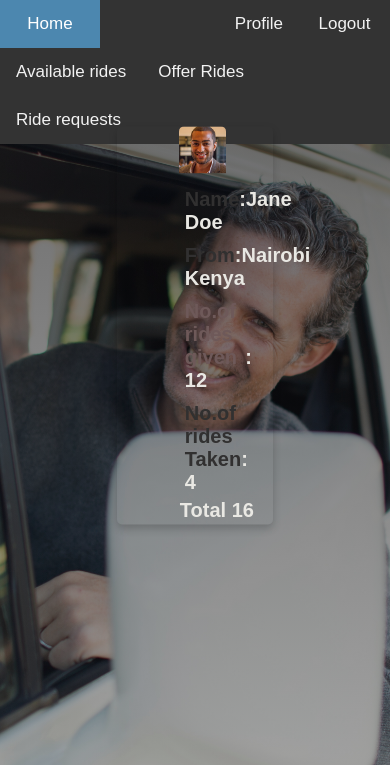
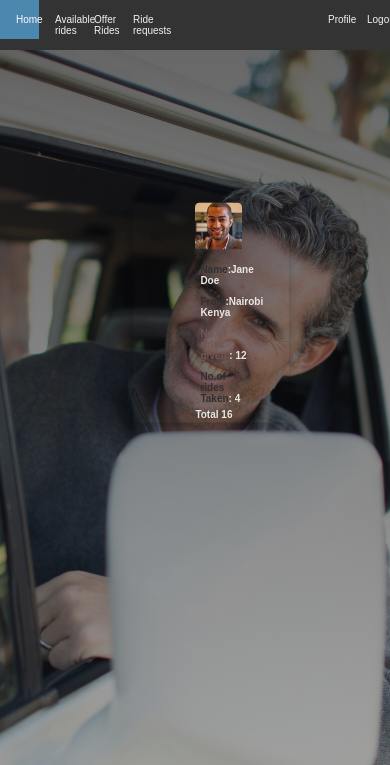
Before and after one commit to Quantum-35/Ride_My_Way, a PHP site: page /UI/Users/users.html in a window 390 px wide. Shown: the top 765 px of the page. Run offline with PHP 8.4, Linux system fonts and the light colour scheme.

Commit message:
[Fix #158526904] Make web app responsive to different layout using media queries

```diff
--- a/UI/Users/assets/css/styles.css
+++ b/UI/Users/assets/css/styles.css
@@ -284,3 +284,52 @@ tr:nth-child(even) {
     -ms-transform: translate(-50%, -50%);
     text-align: center;
   }
+  @media screen and (max-width: 300px) {
+    .card{
+        position: absolute;
+        top: 20%;
+        left: 10%;
+        width: 100%;
+    }
+    #img_profile{
+        display: none;
+    }
+}
+  @media screen and (max-width: 600px) {
+      .card{
+          position: absolute;
+          top: 30%;
+          left: 10%;
+          width: 100%;
+      }
+      #img_profile{
+          widows: 10%;
+      }
+      #prof_container{
+          width: 60%;
+      }
+    h4{
+        font-size: 10px;
+    }
+    #ch_size, #myBtn{
+        width: 10%;
+        height: 20%;
+        font-size: 10px;
+    }
+    .us_table{
+        display: none;
+    }
+    .us_details{
+        font-size: 10px;
+    }
+    .model_details{
+        width: 100%;
+        font-size: 10px;
+        height: 20%;
+        float: left;
+        padding: 5%;
+    }
+    #us_offer{
+        display: none;
+    }
+  }
--- a/UI/Users/users.html
+++ b/UI/Users/users.html
@@ -12,12 +12,12 @@
 </head>
 <body>
     <div class="topnav">
-        <a class="active" href="#">Home</a>
-        <a href="../../index.html" class="ft-right">Logout</a>
-        <a href="#" id='myBtn' class="ft-right">Profile</a>
-        <a href="./ride-offers.html">Available rides</a>
-        <a href="./offerride.html">Offer Rides</a>
-        <a href="./riderequest.html">Ride requests</a>
+        <a class="active" id="ch_size" href="#">Home</a>
+        <a href="../../index.html" id="ch_size" class="ft-right">Logout</a>
+        <a href="#" id='myBtn'  class="ft-right">Profile</a>
+        <a href="./ride-offers.html" id="ch_size">Available rides</a>
+        <a href="./offerride.html" id="ch_size">Offer Rides</a>
+        <a href="./riderequest.html" id="ch_size">Ride requests</a>
     </div>
     <!-- The Side Nav-->
     <div id="myModal" class="side-nav">
@@ -51,8 +51,8 @@
     <div class="center-contentt">
             <div class="clearfix">
         <div class="card">
-            <img src="./assets/images/admin.jpg" alt="Avatar" style="width:30%;margin-left: 40%;">
-            <div class="container">
+            <img src="./assets/images/admin.jpg" alt="Avatar" id="img_profile" style="width:30%;margin-left: 40%;">
+            <div class="container" id="prof_container">
               <h4 style="padding: 5px;"><b><span style="color: rgb(49, 48, 48)">Name</span>:Jane Doe</b></h4>
               <h4 style="padding: 5px;"><b><span style="color: rgb(49, 48, 48)">From</span>:Nairobi Kenya</b></h4>
                <h4 style="padding: 5px;"><span style="color: rgb(110, 89, 89)">No.of rides given</span> : 12</h4>
--- a/UI/login.html
+++ b/UI/login.html
@@ -13,13 +13,13 @@
         <a class="active" href="../index.html">Home</a>
         <a href="./login.html" class="ft-right">Login</a>
         <a href="./signup.html" class="ft-right">Sign up</a>
-        <a href="./about.html" class="ft-right">About</a>
+        <a href="./about.html" id="about" class="ft-right">About</a>
     </div>
     <div class="center-content">
         <form action="" style="border:0px solid rgb(56, 53, 53);background-color: rgba(70, 68, 68, 0.349);">
             <div class="container">
-              <h1 style="text-align: center">Login</h1>
-              <p style="text-align: center">Please fill in this form to Login .</p>
+              <h1 id="fm_login" style="text-align: center">Login</h1>
+              <p id="fm_login" style="text-align: center">Please fill in this form to Login .</p>
               <hr>
 
               <label for="email"><b>Email</b></label><br>
--- a/index.html
+++ b/index.html
@@ -13,7 +13,7 @@
         <a class="active" href="#home">Home</a>
         <a href="./UI/login.html" class="ft-right">Login</a>
         <a href="./UI/signup.html" class="ft-right">Sign up</a>
-        <a href="./UI/about.html" class="ft-right">About</a>
+        <a href="./UI/about.html" id = 'about' class="ft-right">About</a>
     </div>
     <div class="center-content">
         <h2>Welcome to Ride My Way</h2>
```
Also changed, not shown: UI/Users/offerride.html (+6 -6 lines), UI/Users/ride-offers.html (+12 -12 lines), UI/Users/riderequest.html (+7 -7 lines), UI/assets/css/style.css (+39 -3 lines), UI/signup.html (+4 -4 lines).
